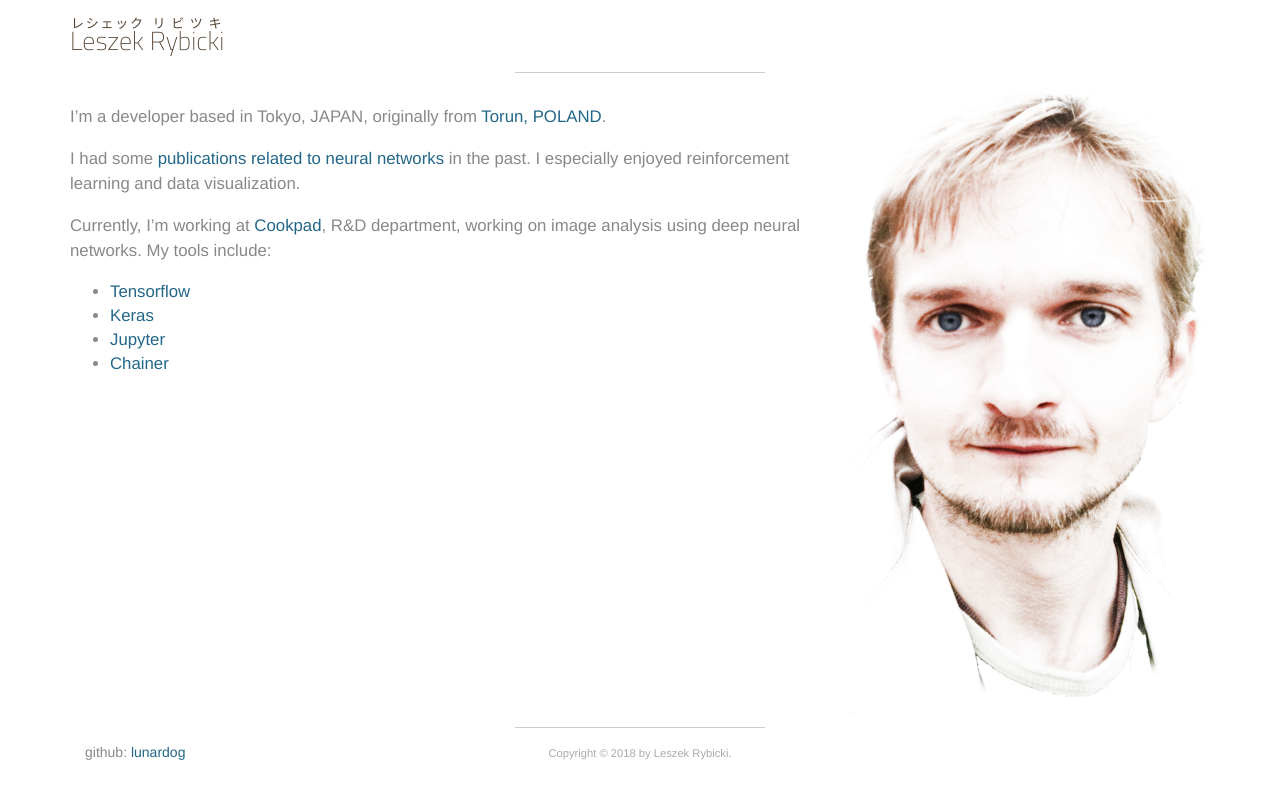
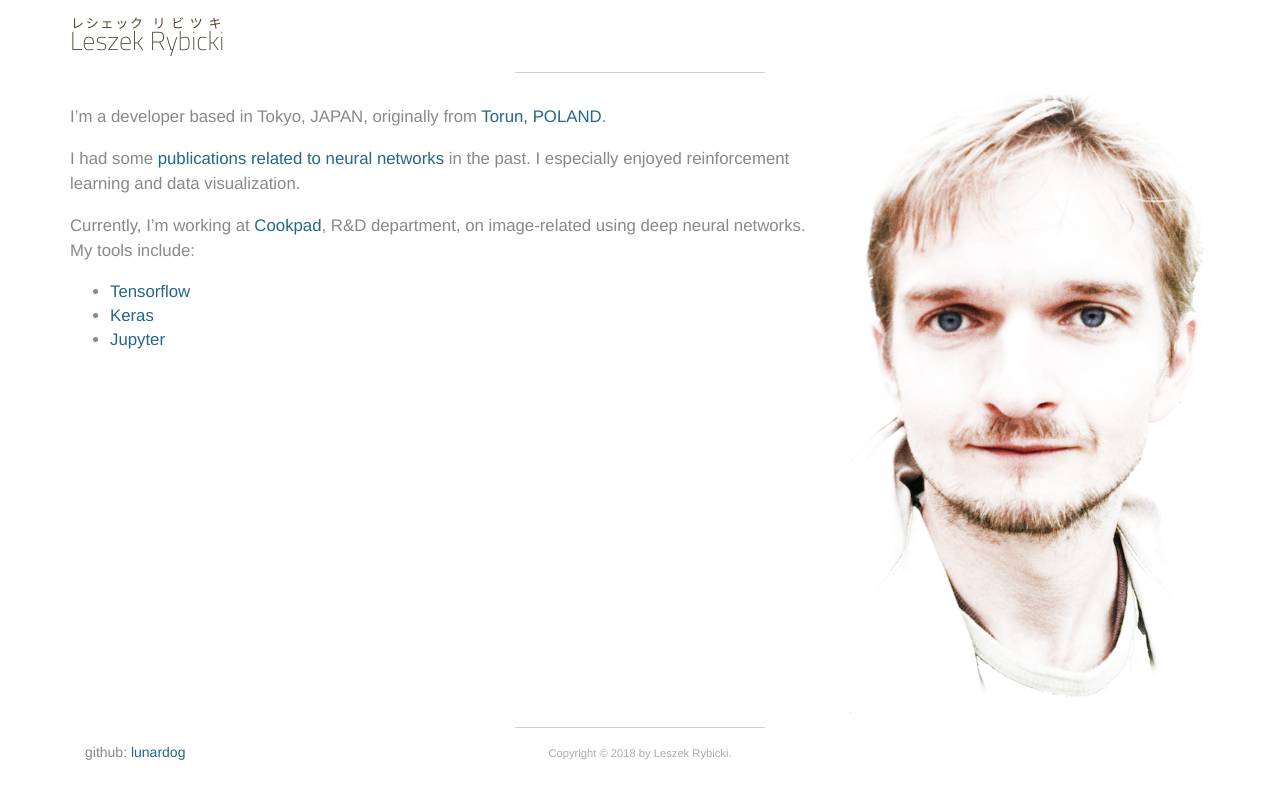
Before and after one commit to leszekr/leszekr.github.io, a Jekyll site: the page built from index.md, in a window 1280 px wide. Shown: the top 799 px of the page. Built offline with Jekyll 4.4.1, drawn with Linux system fonts in a browser that asks for light colours.

Commit message:
Update index.md

```diff
--- a/index.md
+++ b/index.md
@@ -7,9 +7,8 @@ I'm a developer based in Tokyo, JAPAN, originally from [Torun, POLAND](http://ww
 
 I had some [publications related to neural networks](https://umk.academia.edu/LeszekRybicki) in the past. I especially enjoyed reinforcement learning and data visualization.
 
-Currently, I'm working at [Cookpad](https://info.cookpad.com/), R&D department, working on image analysis using deep neural networks. My tools include:
+Currently, I'm working at [Cookpad](https://info.cookpad.com/), R&D department, on image-related using deep neural networks. My tools include:
 
  - [Tensorflow](https://www.tensorflow.org)
  - [Keras](https://keras.io)
  - [Jupyter](http://jupyter.readthedocs.io)
- - [Chainer](http://chainer.org)
```
